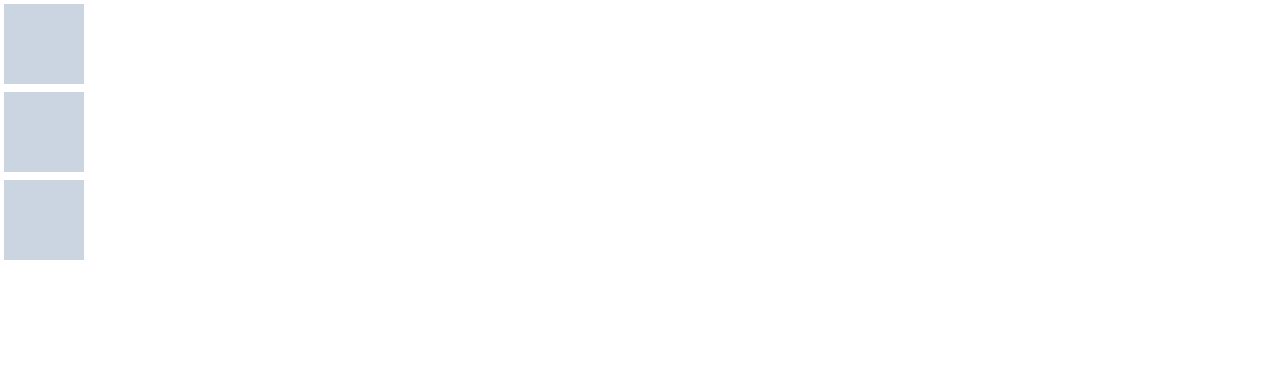
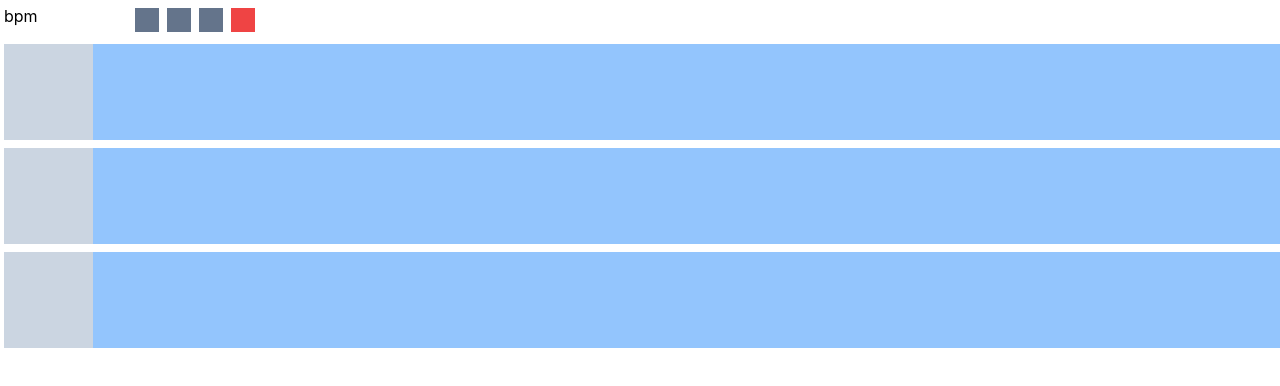
Before and after one commit to CarlKT/CrowdSong.tech, a React (Create React App) app in the folder frontend/: page / in a window 1280 px wide. Shown: the top 386 px of the page. Built offline with nearby package versions, Linux system fonts and the light colour scheme.

Commit message:
Add ControlStrip component

```diff
--- a/frontend/src/App.js
+++ b/frontend/src/App.js
@@ -1,9 +1,11 @@
 import './App.css';
+import ControlStrip from './components/controls/ControlStrip';
 import Tracks from "./components/grid/Tracks";
 
 function App() {
   return (
     <div className="App">
+      <ControlStrip />
       <Tracks />
     </div>
   );
--- /dev/null
+++ b/frontend/src/components/controls/ControlStrip.jsx
@@ -0,0 +1,18 @@
+import { Component } from "react";
+
+class ControlStrip extends Component {
+    render() {
+        return <div className="flex m-1 content-center">
+            <div>
+                <label>bpm </label>
+                <input type="number" min="0" max="200"/>
+            </div>
+            <div className="m-1 w-6 h-6 bg-slate-500" />
+            <div className="m-1 w-6 h-6 bg-slate-500" />
+            <div className="m-1 w-6 h-6 bg-slate-500" />
+            <div className="m-1 w-6 h-6 bg-red-500" />
+        </div>
+    }
+}
+
+export default ControlStrip;
--- /dev/null
+++ b/frontend/src/components/grid/Grid.jsx
@@ -0,0 +1,11 @@
+import { Component } from "react";
+
+class Grid extends Component {
+    render() {
+        return <div>
+
+        </div>
+    }
+}
+
+export default Grid;
--- a/frontend/src/components/grid/Track.jsx
+++ b/frontend/src/components/grid/Track.jsx
@@ -3,9 +3,11 @@ import TrackHeader from "./TrackHeader";
 
 class Track extends Component {
     render() {
-        return <div className="flex w-full m-1">
-            <TrackHeader />
-            <div className="border-solid border-black h-10 w-fit bg-blue-300"></div>
+        return <div className="w-full m-1">
+            <div className="flex h-24 w-full">
+                <TrackHeader />
+                <div className="h-full w-full bg-blue-300"></div>
+            </div>
         </div>
 
     }
--- a/frontend/src/components/grid/TrackHeader.jsx
+++ b/frontend/src/components/grid/TrackHeader.jsx
@@ -2,8 +2,7 @@ import { Component } from "react";
 
 class TrackHeader extends Component {
     render() {
-        return <div className="bg-slate-300 w-20 h-20">
-
+        return <div className="content-center bg-slate-300 h-full w-24">
         </div>
     }
 }
```
